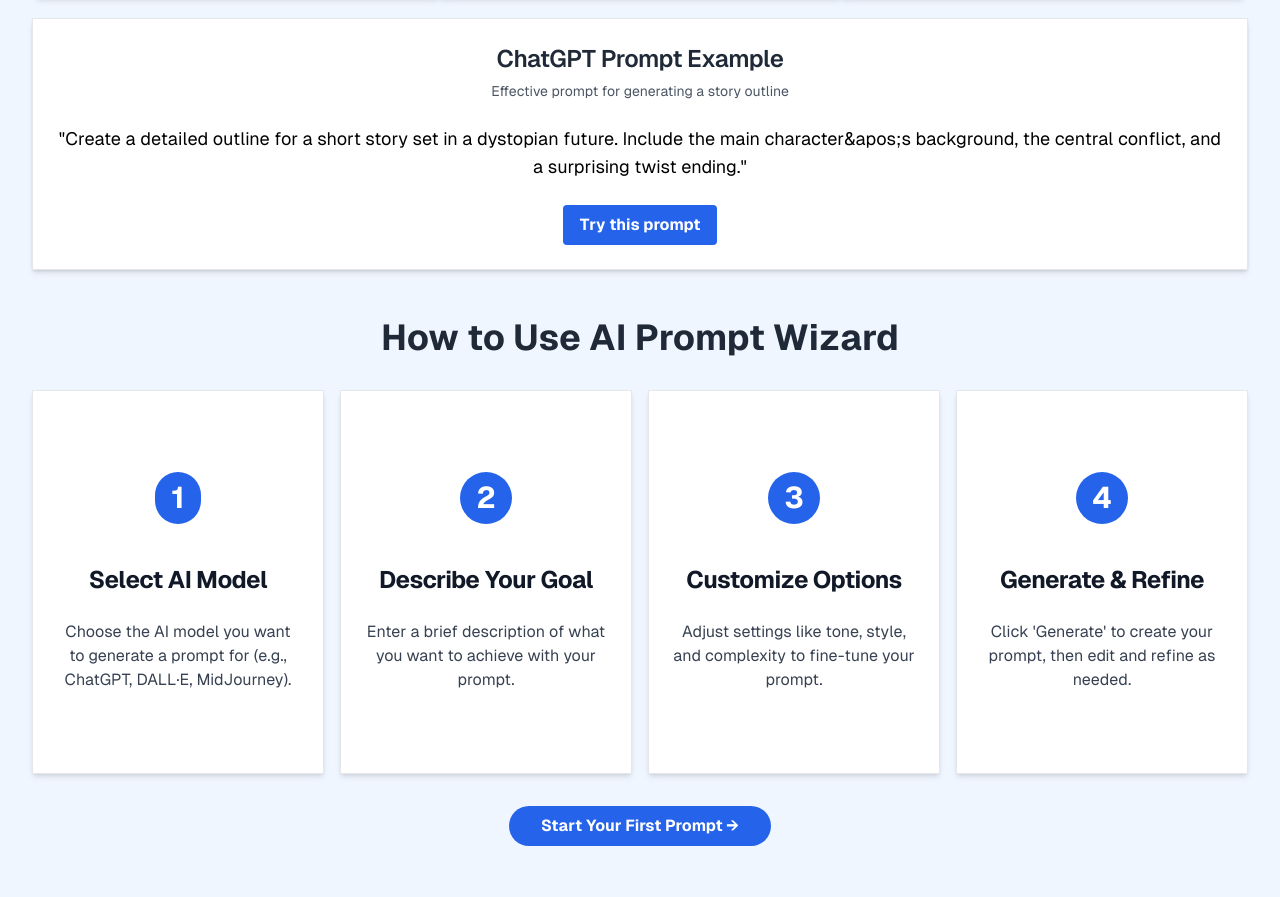
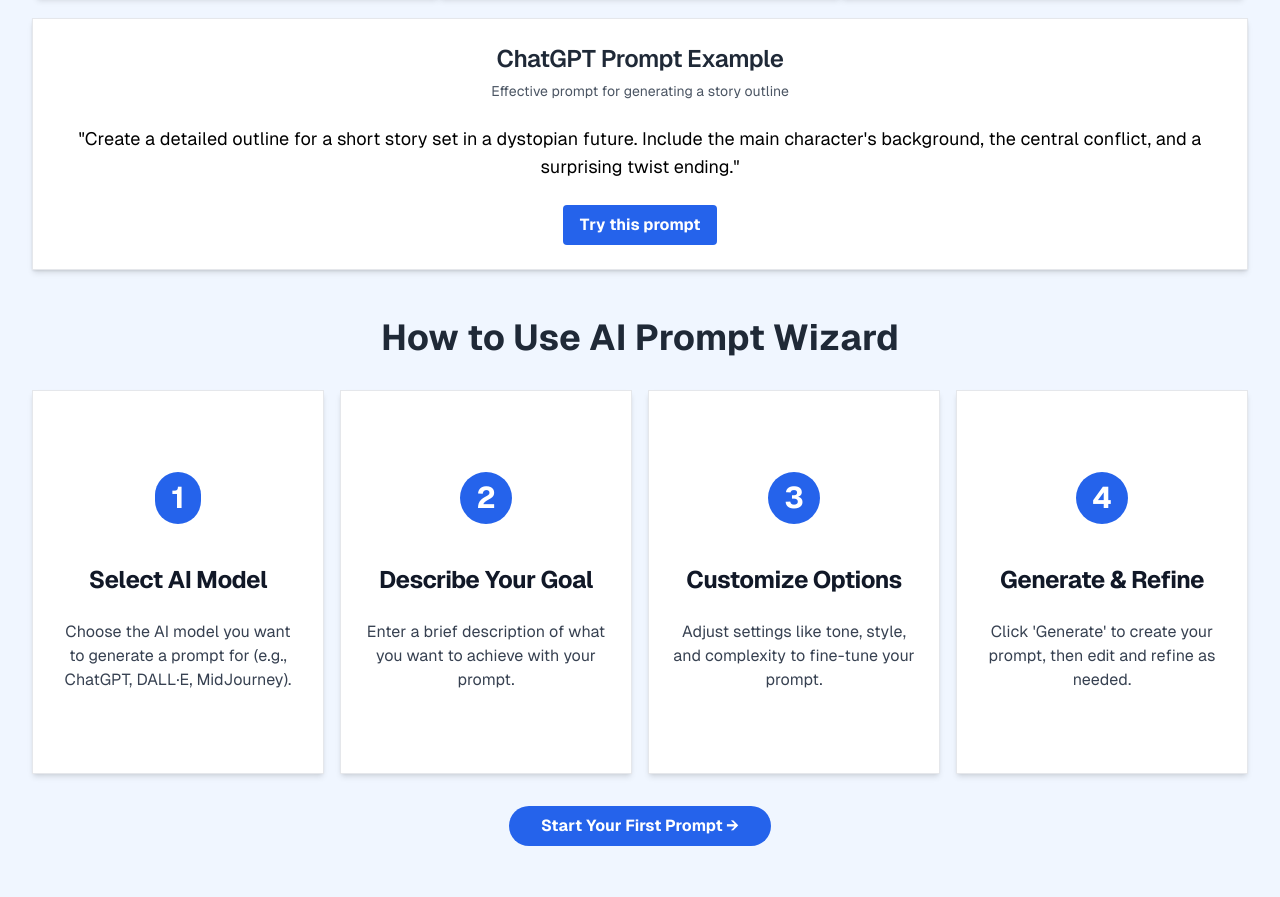
Before and after one commit to Orbitado/ai-prompt-wizard, a Next.js app: page / in a window 1280 px wide. Shown: the part 986-1883 px from the top of the page. Built offline with nearby package versions, Linux system fonts and the light colour scheme.

Commit message:
[ADED] Hotfix

```diff
--- a/src/data/aiModels.ts
+++ b/src/data/aiModels.ts
@@ -4,9 +4,7 @@
       value: "chatgpt",
       title: "ChatGPT Prompt Example",
       description: "Effective prompt for generating a story outline",
-      content: `"Create a detailed outline for a short story set in a
-                dystopian future. Include the main character&apos;s background,
-                the central conflict, and a surprising twist ending."`,
+      content: `"Create a detailed outline for a short story set in a dystopian future. Include the main character's background, the central conflict, and a surprising twist ending."`,
     },
     {
       name: "DALL·E",
```
